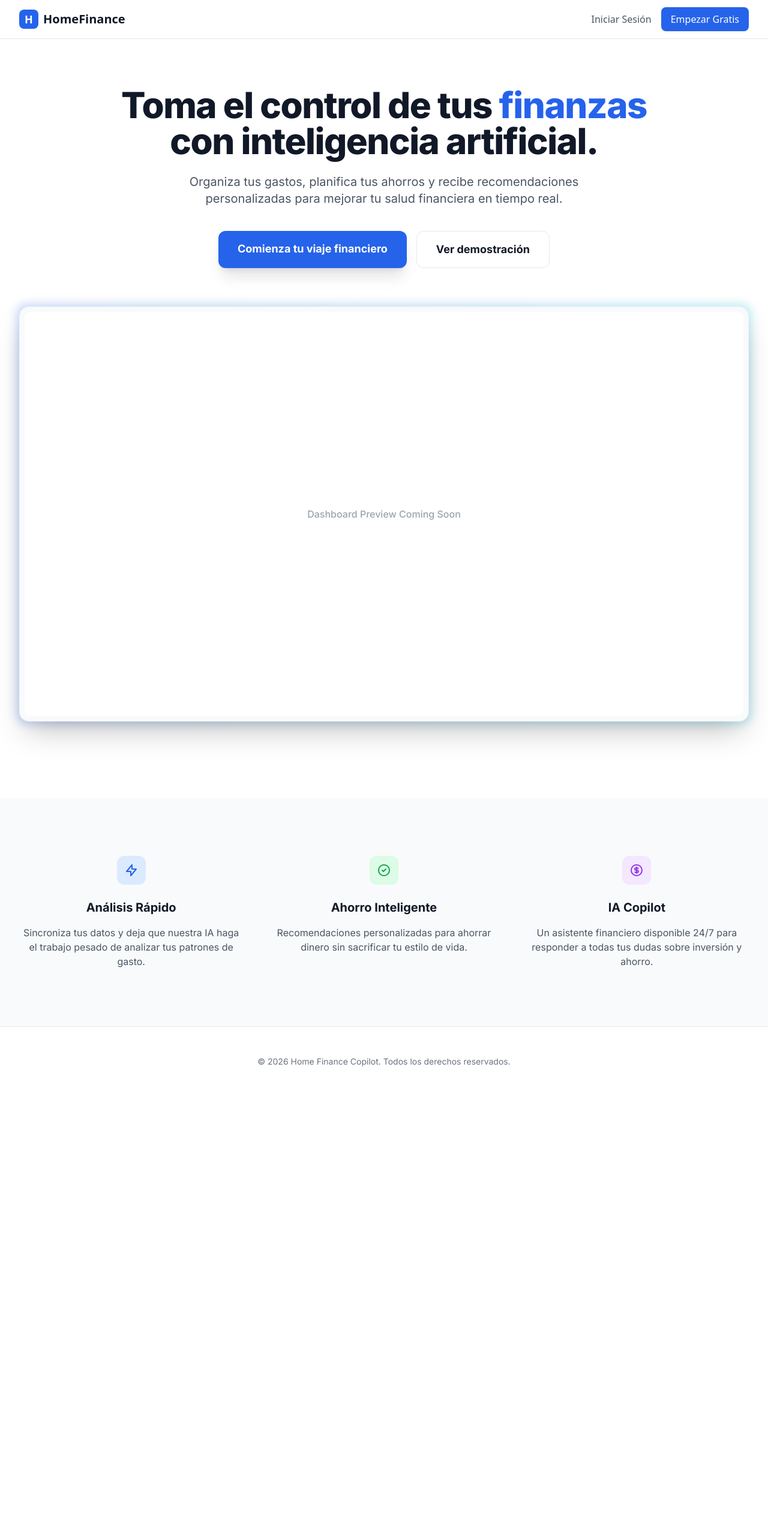
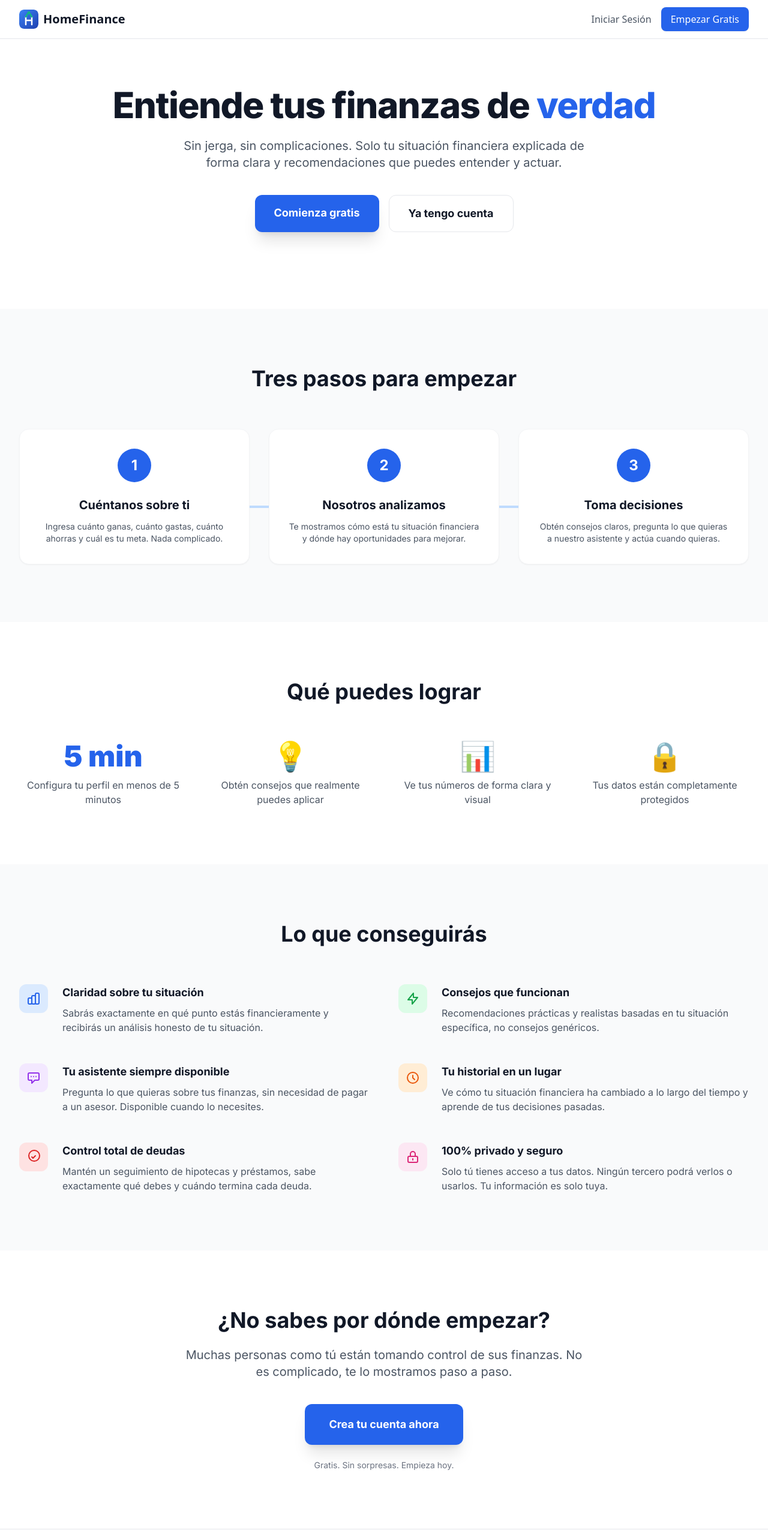
Before and after one commit to juankaromo/home-finance-copilot, a Next.js app: page / in a window 1280 px wide. Shown: the top 2566 px of the page at 60% size. Before the commit the page ends 1828 px from the top, so only its background shows below. Built offline with nearby package versions, Linux system fonts and the light colour scheme; no server answers.

Commit message:
Logo and favicon

```diff
--- a/app/dashboard/page.tsx
+++ b/app/dashboard/page.tsx
@@ -13,6 +13,7 @@ import UpdateProfileModal from "@/components/UpdateProfileModal";
 import AICopilotChat from "@/components/AICopilotChat";
 
 import LogoutButton from "@/components/LogoutButton";
+import Logo from "@/components/Logo";
 
 export default function DashboardPage() {
   const router = useRouter();
@@ -126,7 +127,7 @@ export default function DashboardPage() {
       <nav className="bg-white border-b border-gray-100 sticky top-0 z-10">
         <div className="max-w-7xl mx-auto px-4 sm:px-6 lg:px-8 h-16 flex items-center justify-between">
           <div className="flex items-center gap-2">
-            <div className="w-8 h-8 bg-blue-600 rounded-lg flex items-center justify-center text-white font-bold">H</div>
+            <Logo size={32} />
             <span className="font-bold text-gray-900">HomeFinance</span>
           </div>
           <LogoutButton />
--- a/app/page.tsx
+++ b/app/page.tsx
@@ -1,6 +1,7 @@
 import Link from "next/link";
 import { cookies } from "next/headers";
 import { redirect } from "next/navigation";
+import Logo from "@/components/Logo";
 
 export default function HomePage() {
   const cookieStore = cookies();
@@ -17,9 +18,7 @@ export default function HomePage() {
       <nav className="border-b bg-white/80 backdrop-blur-md sticky top-0 z-10 font-sans">
         <div className="max-w-7xl mx-auto px-4 sm:px-6 lg:px-8 flex justify-between h-16 items-center">
           <div className="flex items-center gap-2">
-            <div className="w-8 h-8 bg-blue-600 rounded-lg flex items-center justify-center">
-              <span className="text-white font-bold text-lg">H</span>
-            </div>
+            <Logo size={32} />
             <span className="font-bold text-xl text-gray-900">HomeFinance</span>
           </div>
           <div className="flex items-center gap-4">
@@ -39,62 +38,206 @@ export default function HomePage() {
       <section className="pt-20 pb-32 px-4 sm:px-6 lg:px-8">
         <div className="max-w-7xl mx-auto text-center">
           <h1 className="text-5xl md:text-6xl font-extrabold text-gray-900 tracking-tight leading-tight">
-            Toma el control de tus <span className="text-blue-600">finanzas</span> <br className="hidden md:block" /> con inteligencia artificial.
+            Entiende tus finanzas de <span className="text-blue-600">verdad</span>
           </h1>
           <p className="mt-6 text-xl text-gray-600 max-w-2xl mx-auto">
-            Organiza tus gastos, planifica tus ahorros y recibe recomendaciones personalizadas para mejorar tu salud financiera en tiempo real.
+            Sin jerga, sin complicaciones. Solo tu situación financiera explicada de forma clara y recomendaciones que puedes entender y actuar.
           </p>
           <div className="mt-10 flex flex-col sm:flex-row justify-center gap-4">
             <Link
               href="/register"
               className="bg-blue-600 hover:bg-blue-700 text-white px-8 py-4 rounded-xl font-bold text-lg transition shadow-xl hover:shadow-blue-200"
             >
-              Comienza tu viaje financiero
+              Comienza gratis
             </Link>
             <Link
               href="/login"
               className="bg-white border border-gray-200 hover:border-gray-900 text-gray-900 px-8 py-4 rounded-xl font-bold text-lg transition"
             >
-              Ver demostración
+              Ya tengo cuenta
             </Link>
           </div>
-          <div className="mt-16 relative">
-            <div className="absolute -inset-1 bg-gradient-to-r from-blue-600 to-cyan-500 rounded-2xl blur opacity-25"></div>
-            <div className="relative bg-gray-50 rounded-2xl border border-gray-100 p-2 shadow-2xl">
-              <div className="bg-white rounded-xl aspect-[16/9] flex items-center justify-center">
-                <p className="text-gray-400 font-medium">Dashboard Preview Coming Soon</p>
+        </div>
+      </section>
+
+      {/* Cómo funciona - Paso a paso */}
+      <section className="bg-gray-50 py-24">
+        <div className="max-w-7xl mx-auto px-4 sm:px-6 lg:px-8">
+          <h2 className="text-4xl font-bold text-center mb-16 text-gray-900">Tres pasos para empezar</h2>
+
+          <div className="grid md:grid-cols-3 gap-8 relative">
+            {/* Línea conectora */}
+            <div className="hidden md:block absolute top-32 left-0 right-0 h-1 bg-blue-200"></div>
+
+            {/* Paso 1 */}
+            <div className="relative">
+              <div className="bg-white rounded-2xl p-8 shadow-sm border border-gray-100 relative z-10">
+                <div className="w-14 h-14 bg-blue-600 text-white rounded-full flex items-center justify-center text-2xl font-bold mx-auto mb-6">
+                  1
+                </div>
+                <h3 className="text-xl font-bold text-gray-900 mb-3 text-center">Cuéntanos sobre ti</h3>
+                <p className="text-gray-600 text-center text-sm">
+                  Ingresa cuánto ganas, cuánto gastas, cuánto ahorras y cuál es tu meta. Nada complicado.
+                </p>
+              </div>
+            </div>
+
+            {/* Paso 2 */}
+            <div className="relative">
+              <div className="bg-white rounded-2xl p-8 shadow-sm border border-gray-100 relative z-10">
+                <div className="w-14 h-14 bg-blue-600 text-white rounded-full flex items-center justify-center text-2xl font-bold mx-auto mb-6">
+                  2
+                </div>
+                <h3 className="text-xl font-bold text-gray-900 mb-3 text-center">Nosotros analizamos</h3>
+                <p className="text-gray-600 text-center text-sm">
+                  Te mostramos cómo está tu situación financiera y dónde hay oportunidades para mejorar.
+                </p>
+              </div>
+            </div>
+
+            {/* Paso 3 */}
+            <div className="relative">
+              <div className="bg-white rounded-2xl p-8 shadow-sm border border-gray-100 relative z-10">
+                <div className="w-14 h-14 bg-blue-600 text-white rounded-full flex items-center justify-center text-2xl font-bold mx-auto mb-6">
+                  3
+                </div>
+                <h3 className="text-xl font-bold text-gray-900 mb-3 text-center">Toma decisiones</h3>
+                <p className="text-gray-600 text-center text-sm">
+                  Obtén consejos claros, pregunta lo que quieras a nuestro asistente y actúa cuando quieras.
+                </p>
               </div>
             </div>
           </div>
         </div>
       </section>
 
-      {/* Features Section */}
-      <section className="bg-gray-50 py-24">
-        <div className="max-w-7xl mx-auto px-4 sm:px-6 lg:px-8">
-          <div className="grid md:grid-cols-3 gap-12 text-center">
+      {/* Beneficios cuantitativos */}
+      <section className="py-24 px-4 sm:px-6 lg:px-8">
+        <div className="max-w-7xl mx-auto">
+          <h2 className="text-4xl font-bold text-center mb-16 text-gray-900">Qué puedes lograr</h2>
+
+          <div className="grid md:grid-cols-4 gap-8">
+            <div className="text-center">
+              <div className="text-5xl font-black text-blue-600 mb-3">5 min</div>
+              <p className="text-gray-600">Configura tu perfil en menos de 5 minutos</p>
+            </div>
+            <div className="text-center">
+              <div className="text-5xl font-black text-blue-600 mb-3">💡</div>
+              <p className="text-gray-600">Obtén consejos que realmente puedes aplicar</p>
+            </div>
+            <div className="text-center">
+              <div className="text-5xl font-black text-blue-600 mb-3">📊</div>
+              <p className="text-gray-600">Ve tus números de forma clara y visual</p>
+            </div>
+            <div className="text-center">
+              <div className="text-5xl font-black text-blue-600 mb-3">🔒</div>
+              <p className="text-gray-600">Tus datos están completamente protegidos</p>
+            </div>
+          </div>
+        </div>
+      </section>
+
+      {/* Features detalladas */}
+      <section className="bg-gray-50 py-24 px-4 sm:px-6 lg:px-8">
+        <div className="max-w-7xl mx-auto">
+          <h2 className="text-4xl font-bold text-center mb-16 text-gray-900">Lo que conseguirás</h2>
+
+          <div className="grid md:grid-cols-2 gap-12">
+            {/* Feature 1 */}
+            <div className="flex gap-6">
+              <div className="flex-shrink-0">
+                <div className="w-12 h-12 bg-blue-100 text-blue-600 rounded-xl flex items-center justify-center">
+                  <svg className="w-6 h-6" fill="none" stroke="currentColor" viewBox="0 0 24 24"><path strokeLinecap="round" strokeLinejoin="round" strokeWidth="2" d="M9 19v-6a2 2 0 00-2-2H5a2 2 0 00-2 2v6a2 2 0 002 2h2a2 2 0 002-2zm0 0V9a2 2 0 012-2h2a2 2 0 012 2v10m-6 0a2 2 0 002 2h2a2 2 0 002-2m0 0V5a2 2 0 012-2h2a2 2 0 012 2v14a2 2 0 01-2 2h-2a2 2 0 01-2-2z" /></svg>
+                </div>
+              </div>
               <div>
-              <div className="w-12 h-12 bg-blue-100 text-blue-600 rounded-xl flex items-center justify-center mx-auto mb-6">
+                <h3 className="text-lg font-bold text-gray-900 mb-2">Claridad sobre tu situación</h3>
+                <p className="text-gray-600">Sabrás exactamente en qué punto estás financieramente y recibirás un análisis honesto de tu situación.</p>
+              </div>
+            </div>
+
+            {/* Feature 2 */}
+            <div className="flex gap-6">
+              <div className="flex-shrink-0">
+                <div className="w-12 h-12 bg-green-100 text-green-600 rounded-xl flex items-center justify-center">
                   <svg className="w-6 h-6" fill="none" stroke="currentColor" viewBox="0 0 24 24"><path strokeLinecap="round" strokeLinejoin="round" strokeWidth="2" d="M13 10V3L4 14h7v7l9-11h-7z" /></svg>
                 </div>
-              <h3 className="text-xl font-bold mb-4 text-gray-900">Análisis Rápido</h3>
-              <p className="text-gray-600">Sincroniza tus datos y deja que nuestra IA haga el trabajo pesado de analizar tus patrones de gasto.</p>
               </div>
               <div>
-              <div className="w-12 h-12 bg-green-100 text-green-600 rounded-xl flex items-center justify-center mx-auto mb-6">
-                <svg className="w-6 h-6" fill="none" stroke="currentColor" viewBox="0 0 24 24"><path strokeLinecap="round" strokeLinejoin="round" strokeWidth="2" d="M9 12l2 2 4-4m6 2a9 9 0 11-18 0 9 9 0 0118 0z" /></svg>
+                <h3 className="text-lg font-bold text-gray-900 mb-2">Consejos que funcionan</h3>
+                <p className="text-gray-600">Recomendaciones prácticas y realistas basadas en tu situación específica, no consejos genéricos.</p>
               </div>
-              <h3 className="text-xl font-bold mb-4 text-gray-900">Ahorro Inteligente</h3>
-              <p className="text-gray-600">Recomendaciones personalizadas para ahorrar dinero sin sacrificar tu estilo de vida.</p>
+            </div>
+
+            {/* Feature 3 */}
+            <div className="flex gap-6">
+              <div className="flex-shrink-0">
+                <div className="w-12 h-12 bg-purple-100 text-purple-600 rounded-xl flex items-center justify-center">
+                  <svg className="w-6 h-6" fill="none" stroke="currentColor" viewBox="0 0 24 24"><path strokeLinecap="round" strokeLinejoin="round" strokeWidth="2" d="M8 10h.01M12 10h.01M16 10h.01M9 16H5a2 2 0 01-2-2V6a2 2 0 012-2h14a2 2 0 012 2v8a2 2 0 01-2 2h-5l-5 5v-5z" /></svg>
+                </div>
               </div>
               <div>
-              <div className="w-12 h-12 bg-purple-100 text-purple-600 rounded-xl flex items-center justify-center mx-auto mb-6">
-                <svg className="w-6 h-6" fill="none" stroke="currentColor" viewBox="0 0 24 24"><path strokeLinecap="round" strokeLinejoin="round" strokeWidth="2" d="M12 8c-1.657 0-3 .895-3 2s1.343 2 3 2 3 .895 3 2-1.343 2-3 2m0-8c1.11 0 2.08.402 2.599 1M12 8V7m0 1v8m0 0v1m0-1c-1.11 0-2.08-.402-2.599-1M21 12a9 9 0 11-18 0 9 9 0 0118 0z" /></svg>
-              </div>
-              <h3 className="text-xl font-bold mb-4 text-gray-900">IA Copilot</h3>
-              <p className="text-gray-600">Un asistente financiero disponible 24/7 para responder a todas tus dudas sobre inversión y ahorro.</p>
+                <h3 className="text-lg font-bold text-gray-900 mb-2">Tu asistente siempre disponible</h3>
+                <p className="text-gray-600">Pregunta lo que quieras sobre tus finanzas, sin necesidad de pagar a un asesor. Disponible cuando lo necesites.</p>
               </div>
             </div>
+
+            {/* Feature 4 */}
+            <div className="flex gap-6">
+              <div className="flex-shrink-0">
+                <div className="w-12 h-12 bg-orange-100 text-orange-600 rounded-xl flex items-center justify-center">
+                  <svg className="w-6 h-6" fill="none" stroke="currentColor" viewBox="0 0 24 24"><path strokeLinecap="round" strokeLinejoin="round" strokeWidth="2" d="M12 8v4l3 3m6-3a9 9 0 11-18 0 9 9 0 0118 0z" /></svg>
+                </div>
+              </div>
+              <div>
+                <h3 className="text-lg font-bold text-gray-900 mb-2">Tu historial en un lugar</h3>
+                <p className="text-gray-600">Ve cómo tu situación financiera ha cambiado a lo largo del tiempo y aprende de tus decisiones pasadas.</p>
+              </div>
+            </div>
+
+            {/* Feature 5 */}
+            <div className="flex gap-6">
+              <div className="flex-shrink-0">
+                <div className="w-12 h-12 bg-red-100 text-red-600 rounded-xl flex items-center justify-center">
+                  <svg className="w-6 h-6" fill="none" stroke="currentColor" viewBox="0 0 24 24"><path strokeLinecap="round" strokeLinejoin="round" strokeWidth="2" d="M9 12l2 2 4-4m7 0a9 9 0 11-18 0 9 9 0 0118 0z" /></svg>
+                </div>
+              </div>
+              <div>
+                <h3 className="text-lg font-bold text-gray-900 mb-2">Control total de deudas</h3>
+                <p className="text-gray-600">Mantén un seguimiento de hipotecas y préstamos, sabe exactamente qué debes y cuándo termina cada deuda.</p>
+              </div>
+            </div>
+
+            {/* Feature 6 */}
+            <div className="flex gap-6">
+              <div className="flex-shrink-0">
+                <div className="w-12 h-12 bg-pink-100 text-pink-600 rounded-xl flex items-center justify-center">
+                  <svg className="w-6 h-6" fill="none" stroke="currentColor" viewBox="0 0 24 24"><path strokeLinecap="round" strokeLinejoin="round" strokeWidth="2" d="M12 15v2m-6 4h12a2 2 0 002-2v-6a2 2 0 00-2-2H6a2 2 0 00-2 2v6a2 2 0 002 2zm10-10V7a4 4 0 00-8 0v4h8z" /></svg>
+                </div>
+              </div>
+              <div>
+                <h3 className="text-lg font-bold text-gray-900 mb-2">100% privado y seguro</h3>
+                <p className="text-gray-600">Solo tú tienes acceso a tus datos. Ningún tercero podrá verlos o usarlos. Tu información es solo tuya.</p>
+              </div>
+            </div>
+          </div>
+        </div>
+      </section>
+
+      {/* CTA Final */}
+      <section className="py-24 px-4 sm:px-6 lg:px-8">
+        <div className="max-w-2xl mx-auto text-center">
+          <h2 className="text-4xl font-bold text-gray-900 mb-6">¿No sabes por dónde empezar?</h2>
+          <p className="text-xl text-gray-600 mb-10">
+            Muchas personas como tú están tomando control de sus finanzas. No es complicado, te lo mostramos paso a paso.
+          </p>
+          <Link
+            href="/register"
+            className="inline-block bg-blue-600 hover:bg-blue-700 text-white px-10 py-5 rounded-xl font-bold text-lg transition shadow-xl hover:shadow-blue-200"
+          >
+            Crea tu cuenta ahora
+          </Link>
+          <p className="mt-6 text-gray-500 text-sm">Gratis. Sin sorpresas. Empieza hoy.</p>
         </div>
       </section>
 
--- /dev/null
+++ b/components/Logo.tsx
@@ -0,0 +1,56 @@
+interface LogoProps {
+  size?: number;
+}
+
+export default function Logo({ size = 32 }: LogoProps) {
+  return (
+    <svg
+      width={size}
+      height={size}
+      viewBox="0 0 32 32"
+      fill="none"
+      xmlns="http://www.w3.org/2000/svg"
+      className="rounded-lg overflow-hidden"
+    >
+      <defs>
+        <linearGradient id="logoGrad" x1="0%" y1="0%" x2="100%" y2="100%">
+          <stop offset="0%" style={{ stopColor: "#3b82f6", stopOpacity: "1" }} />
+          <stop offset="100%" style={{ stopColor: "#1e40af", stopOpacity: "1" }} />
+        </linearGradient>
+      </defs>
+
+      {/* Background gradient square */}
+      <rect width="32" height="32" rx="7" fill="url(#logoGrad)" />
+
+      {/* H letter in white */}
+      <g
+        stroke="white"
+        strokeWidth="2.5"
+        strokeLinecap="round"
+        strokeLinejoin="round"
+        fill="none"
+      >
+        {/* Left vertical */}
+        <line x1="11" y1="12" x2="11" y2="25" />
+        {/* Right vertical */}
+        <line x1="21" y1="12" x2="21" y2="25" />
+        {/* Horizontal middle */}
+        <line x1="11" y1="18" x2="21" y2="18" />
+      </g>
+
+      {/* Green roof (upward indicator) */}
+      <g
+        stroke="#10b981"
+        strokeWidth="2.5"
+        strokeLinecap="round"
+        strokeLinejoin="round"
+        fill="none"
+      >
+        {/* Roof left */}
+        <line x1="11" y1="12" x2="16" y2="4" />
+        {/* Roof right */}
+        <line x1="21" y1="12" x2="16" y2="4" />
+      </g>
+    </svg>
+  );
+}
```
Also changed, not shown: public/favicon.svg, 1 other file (tests, documents, lock files or other folders). Lines whose indentation alone changed are shown as unchanged.
